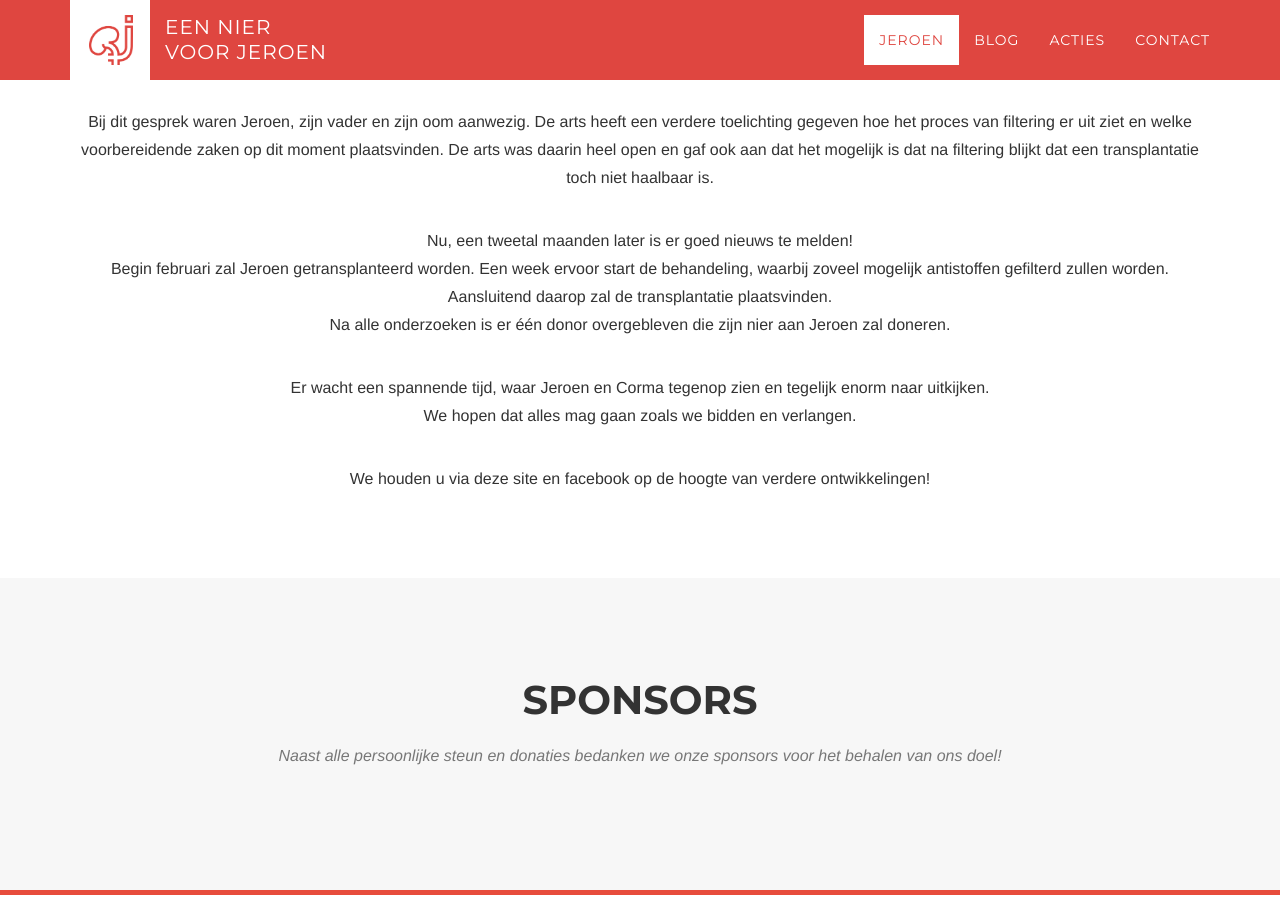
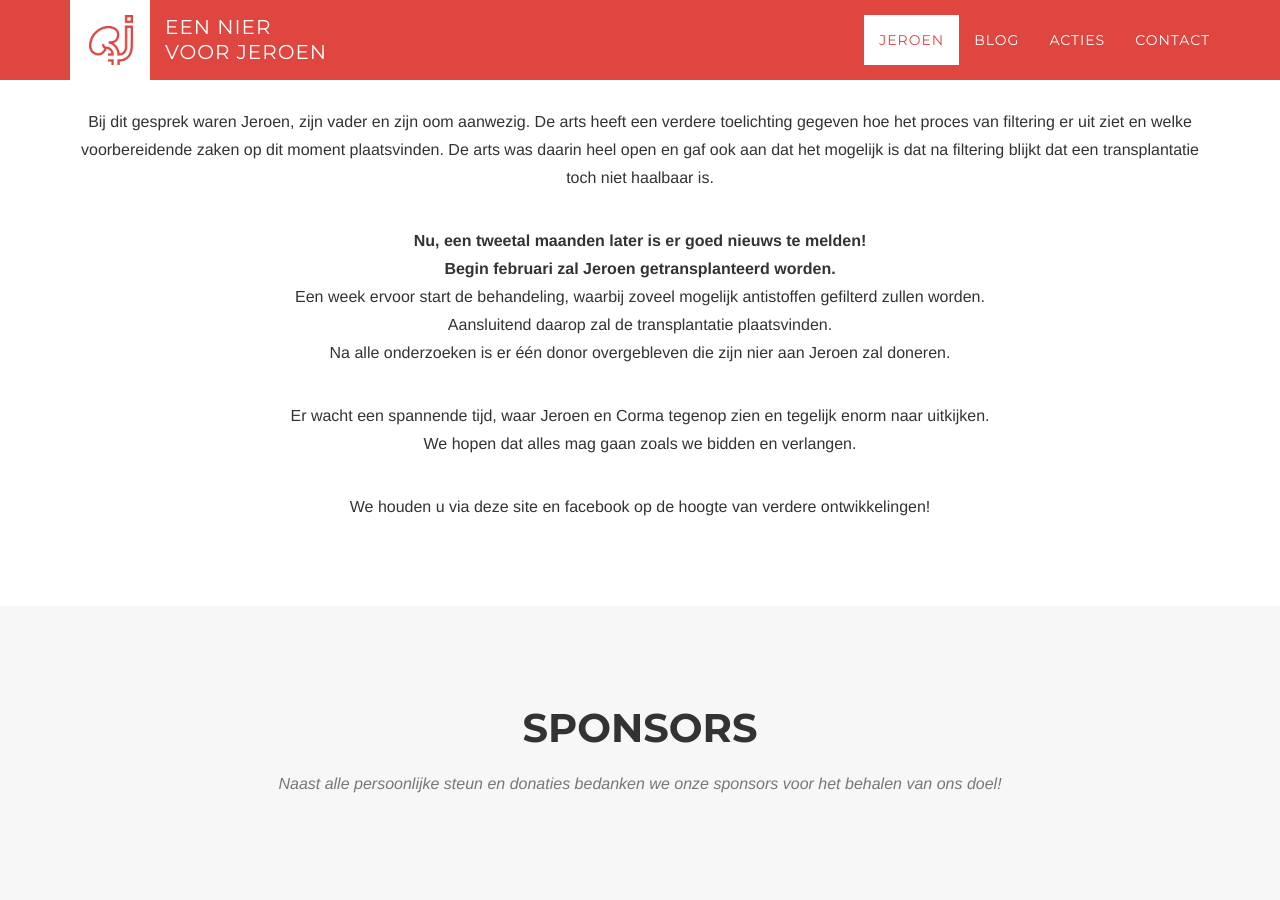
Before and after one commit to Een-nier-voor-Jeroen/Niervoorjeroen.nl-website, a Jekyll site: the page built from index.html, in a window 1280 px wide and 900 px high, scrolled down 3734 px. Built offline with Jekyll 4.4.1, drawn with Linux system fonts in a browser that asks for light colours; nearby versions of some CDN libraries; some web fonts are replaced.

```diff
--- a/index.html
+++ b/index.html
@@ -185,8 +185,9 @@
                         De arts was daarin heel open en gaf ook aan dat het mogelijk is dat na filtering blijkt dat een transplantatie toch niet haalbaar is.
                     </p>
                     <p>
-                        Nu, een tweetal maanden later is er goed nieuws te melden! <br />
-                        Begin februari zal Jeroen getransplanteerd worden. Een week ervoor start de behandeling, waarbij zoveel mogelijk antistoffen gefilterd zullen worden.<br />
+                        <strong>Nu, een tweetal maanden later is er goed nieuws te melden! <br />
+                            Begin februari zal Jeroen getransplanteerd worden.</strong><br />
+                        Een week ervoor start de behandeling, waarbij zoveel mogelijk antistoffen gefilterd zullen worden.<br />
                         Aansluitend daarop zal de transplantatie plaatsvinden.<br />
                         Na alle onderzoeken is er één donor overgebleven die zijn nier aan Jeroen zal doneren.<br />
                     </p>
```
